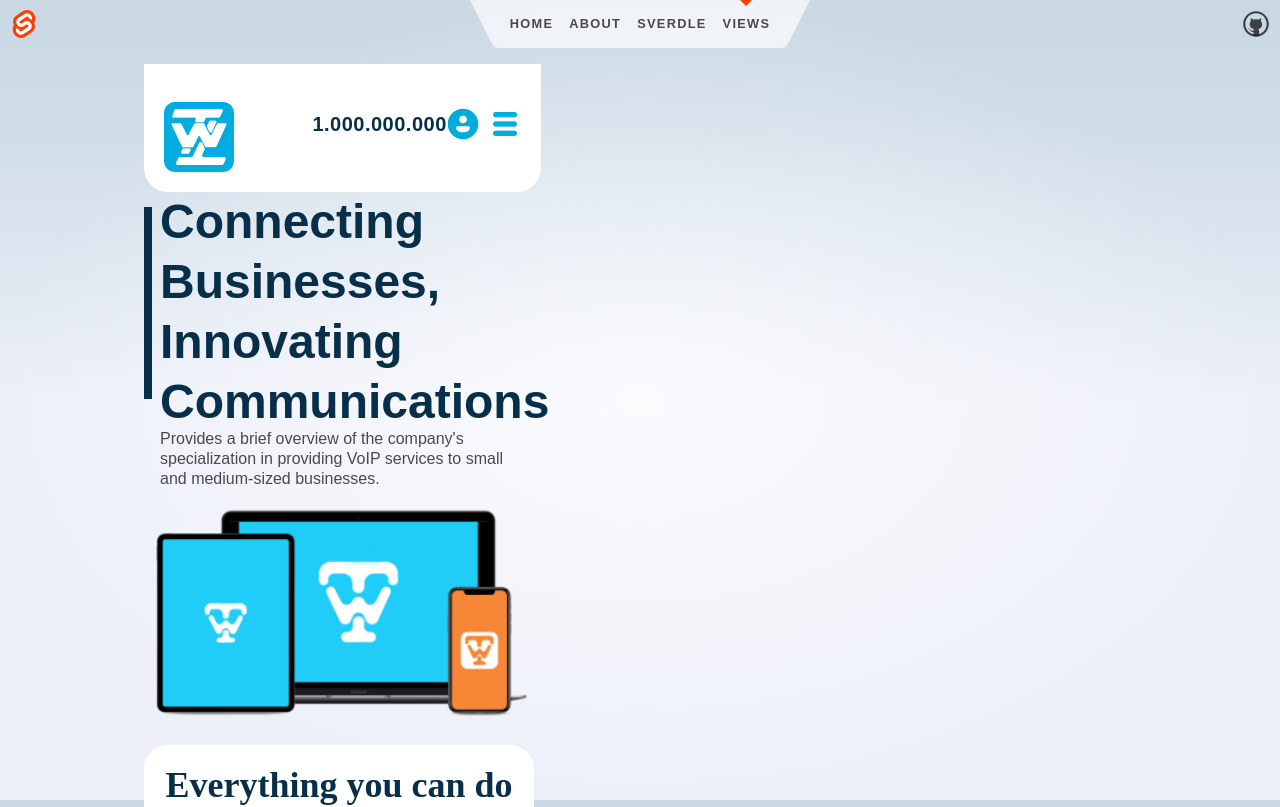
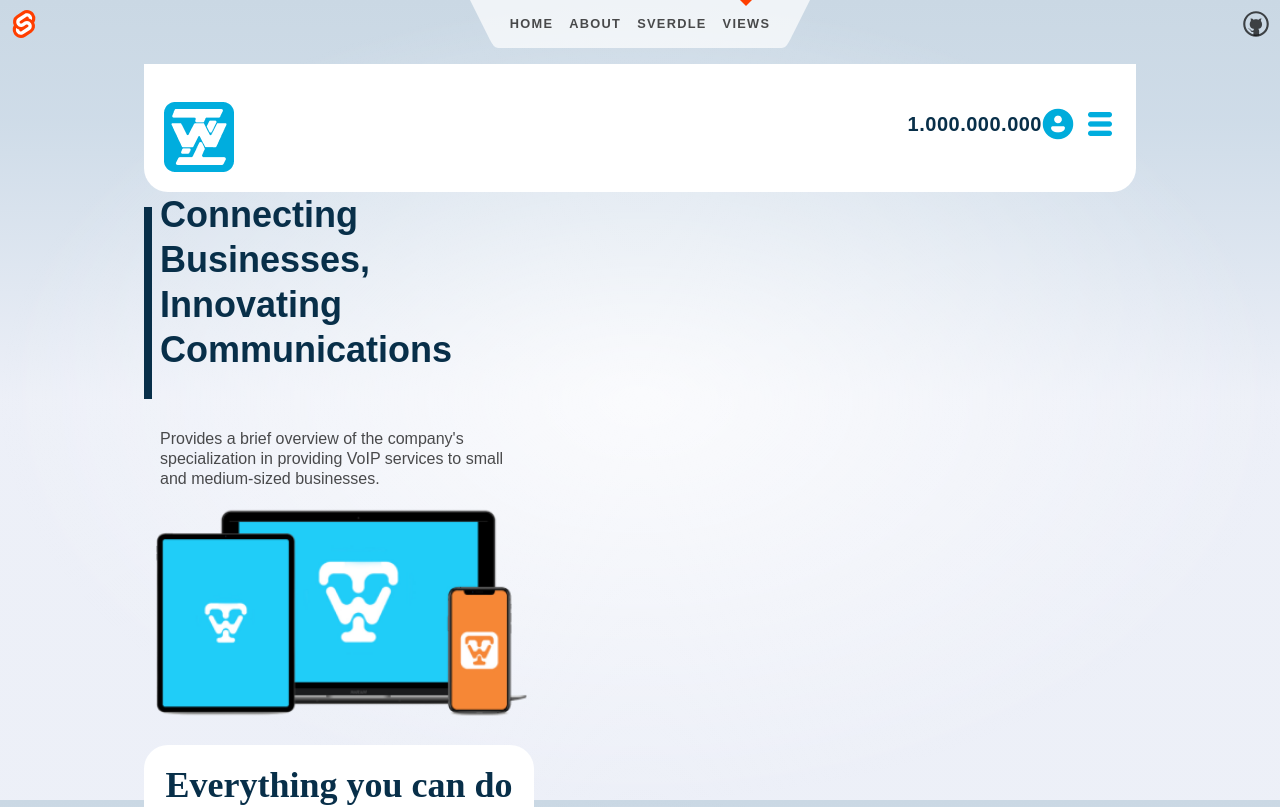
Before and after one commit to yudith0309/InterfaceMovil, a SvelteKit app: page /views in a window 1280 px wide. Shown: the top 807 px of the page. Built offline with nearby package versions, Linux system fonts and the light colour scheme.

Commit message:
Actualizando tamaño de texto.

```diff
--- a/src/routes/views/+page.svelte
+++ b/src/routes/views/+page.svelte
@@ -11,7 +11,7 @@
 	import { Input, Label, Helper } from 'flowbite-svelte'
 </script>
 
-  <div class="w-2/5 h-32 p-5 bg-white rounded-bl-3xl rounded-br-3xl justify-between items-end inline-flex">
+  <div class="w-full h-32 p-5 bg-white rounded-bl-3xl rounded-br-3xl justify-between items-end inline-flex">
 	<img alt="The project logo" src={newlogo} />
 	<div class="h-24 justify-end items-center flex">
 	  <div class="text-center text-sky-950 text-xl font-semibold font-variant-numeric:lining-nums leading-6 tracking-wide">1.000.000.000</div>
@@ -27,7 +27,7 @@
   <div class="w-1/3 h-64 relative">
 	<div class="w-1/3 h-32 space-x-4">
 	  <div class="w-48 h-0 top-[207px] absolute origin-top-left -rotate-90 border-4 border-sky-950"></div>
-	  <div class="w-1/3 h-32 absolute text-sky-950 text-5xl font-semibold leading-tight">Connecting Businesses, Innovating Communications</div>
+	  <div class="w-1/3 h-32 absolute text-sky-950 text-4xl font-semibold leading-tight">Connecting Businesses, Innovating Communications</div>
 	  <div class="w-[350px] top-[237px] absolute text-stone-950/opacity-60 text-base font-normal leading-tight">Provides a brief overview of the company's specialization in providing VoIP services to small and medium-sized businesses.</div>
 	</div>
   </div>
```
